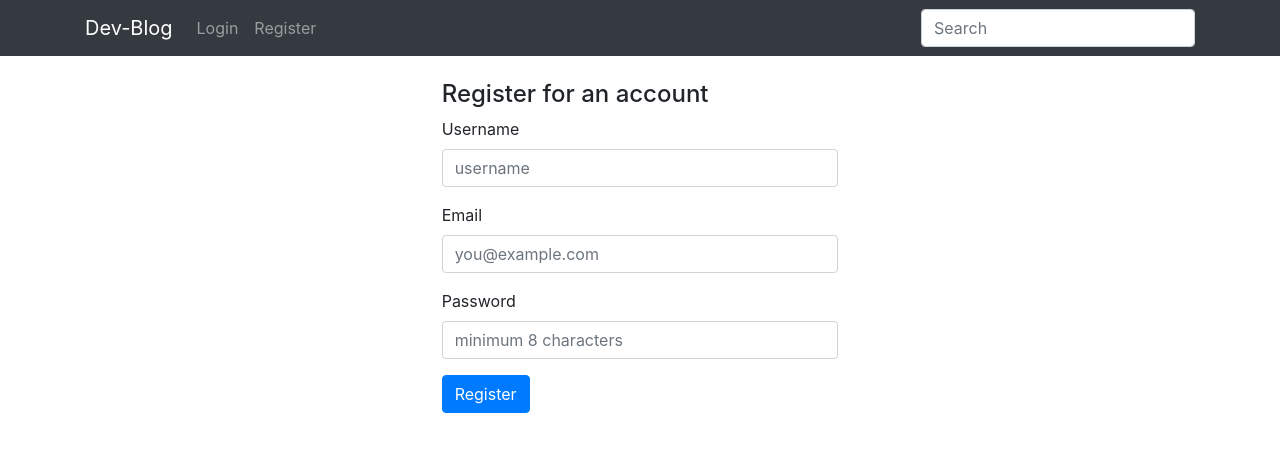
After one commit to FMTW/ProjectWebsite-DevBlog, a PHP site: page /register.php in a window 1280 px wide. The commit adds this page. Shown: the top 452 px of the page. Run offline with PHP 8.4, Linux system fonts and the light colour scheme; some libraries are stand-ins or nearby versions.

Commit message:
and home page

```diff
--- /dev/null
+++ b/register.php
@@ -0,0 +1,39 @@
+<?php
+require('vendor/autoload.php');
+
+// use aitsydney\Navigation;
+use DevBlog\Account;
+
+// $nav = new Navigation();
+// $nav_items = $nav -> getNavigation();
+
+// if request_method == post, user is submitting the register form
+if( $_SERVER['REQUEST_METHOD'] == 'POST' ){
+    $username = $_POST['username'];
+    $email = $_POST['email'];
+    $password = $_POST['password'];
+
+    //create instance of account class
+    $account = new Account();
+    $register = $account -> register($username,$email,$password);
+}
+else{
+    $register = '';
+}
+
+//create twig loader
+$loader = new Twig_Loader_Filesystem('templates');
+
+//create twig environment
+$twig = new Twig_Environment($loader);
+
+//load a twig template
+$template = $twig -> load('register.twig');
+
+//pass values to twig
+echo $template ->render([
+    // 'navigation' => $nav_items,
+    'title' => 'Register for an account',
+    'response' => $register
+]);
+?>
--- a/templates/partials/navigation.twig
+++ b/templates/partials/navigation.twig
@@ -1,6 +1,6 @@
 <nav class="navbar navbar-expand-lg navbar-dark bg-dark">
   <div class="container">
-    <a class="navbar-brand" href="#">Dev-Blog</a>
+    <a class="navbar-brand" href="index.php">Dev-Blog</a>
     <button class="navbar-toggler" type="button" data-toggle="collapse" data-target="#navbarToggler" aria-controls="navbarToggler" aria-expanded="false" aria-label="Toggle navigation">
       <span class="navbar-toggler-icon"></span>
     </button>
@@ -8,10 +8,10 @@
   <div class="collapse navbar-collapse" id="navbarToggler">
     <ul class="navbar-nav mr-auto">
       <li class="nav-item">
-        <a class="nav-link" href="#">Login</a>
+        <a class="nav-link" href="login.php">Login</a>
       </li>
       <li class="nav-item">
-        <a class="nav-link" href="#">Register</a>
+        <a class="nav-link" href="register.php">Register</a>
       </li>
     </ul>
     <form class="form-inline my-2 my-md-0">
--- /dev/null
+++ b/templates/register.twig
@@ -0,0 +1,48 @@
+<!doctype html>
+<html>
+  {% include 'partials/head.twig' %}
+  <body>
+    {% include 'partials/navigation.twig' %}
+    <main class="container-fluid">
+      <div class="row mt-4">
+        <div class="col-md-4 offset-md-4">
+          {% set notvalid = (register.response.success == false ) ? 'was-validated' : '' %}
+          <form id="register-form" action="register.php" method="post" class={{notvalid}}"">
+            <h4>Register for an account</h4>
+            <div class="form-group">
+              <label for="username">Username</label>
+              {% set validUsername = ( register.errors.username ) ? 'is-invalid' : '' %}
+              <input type="username" id="username" name="username" placeholder="username" class="form-control {{validUsername}}" value="{{username}}" autocomplete="new-password">
+              {% if register.errors.username %}
+                <span class="invalid-feedback">{{register.errors.username}}</span>
+              {% endif %}
+            </div>
+            <div class="form-group">
+              <label for="email">Email</label>
+              {% set email = (register.email) ? register.email : '' %}
+              {% set validEmail = ( register.errors.email ) ? 'is-invalid' : '' %}
+              <input type="email" id="email" name="email" placeholder="you@example.com" class="form-control {{validEmail}}" value="{{email}}" autocomplete="new-password">
+              {% if register.errors.email %}
+                <span class="invalid-feedback">{{register.errors.email}}</span>
+              {% endif %}
+            </div>
+            <div class="form-group">
+              <label for="password">Password</label>
+              {% set validPassword = ( register.errors.password ) ? 'is-invalid' : '' %}
+              <input type="password" id="password" name="password" placeholder="minimum 8 characters" class="form-control {{validPassword}}" autocomplete="new-password">
+              {% if register.errors.password %}
+                <span class="invalid-feedback">{{register.errors.password}}</span>
+              {% endif %}
+            </div>
+            <button class="btn btn-primary" type="submit">Register</button>
+            {% if register.success %}
+              <div class="alert alert-success mt-2 ">
+                Your account has been created!
+              </div>
+            {% endif %}
+          </form>
+        </div>
+      </div>
+    </main>
+  </body>
+</html>
```
Also changed, not shown: classes/Account.php (added, +155 -0 lines), login.php (added, +40 -0 lines), templates/login.twig (added, +34 -0 lines).
